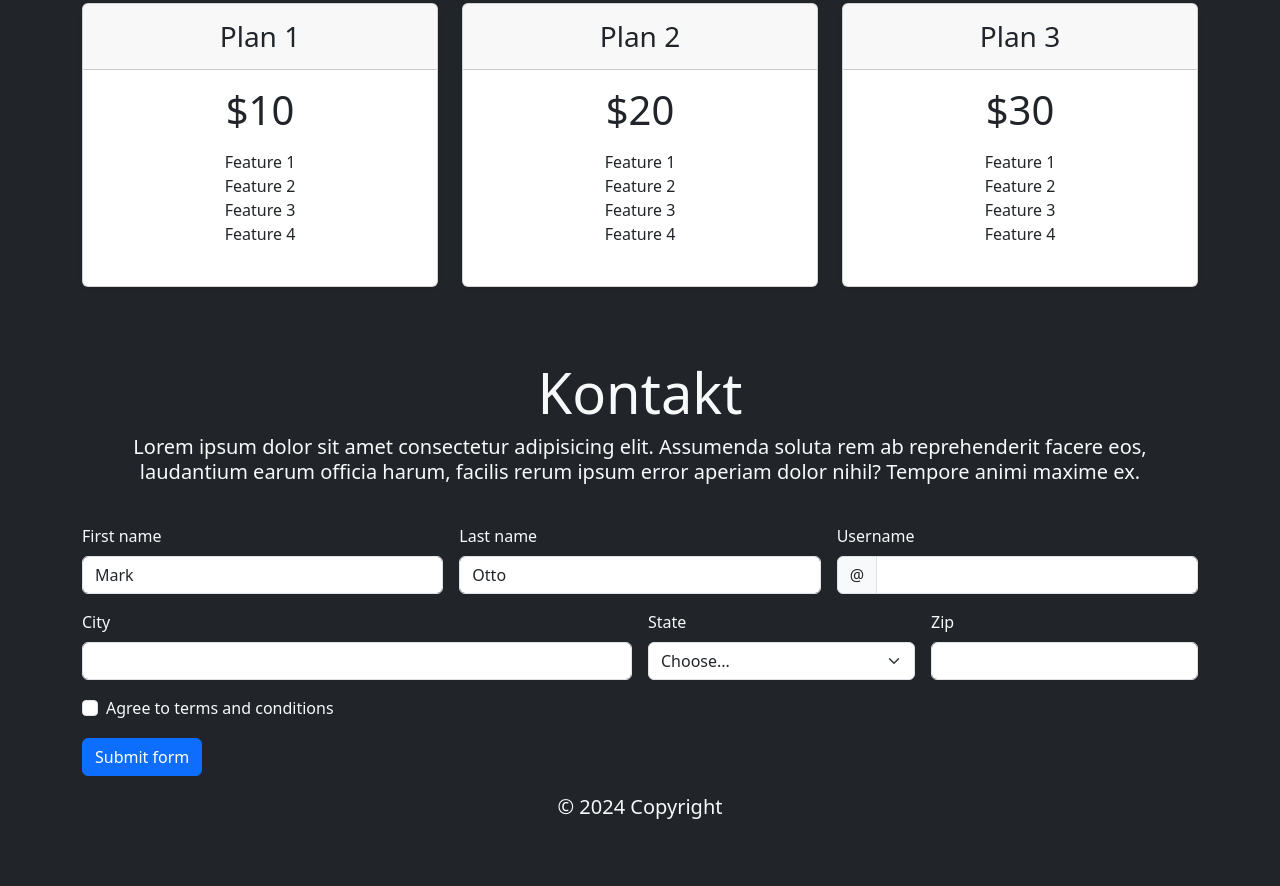
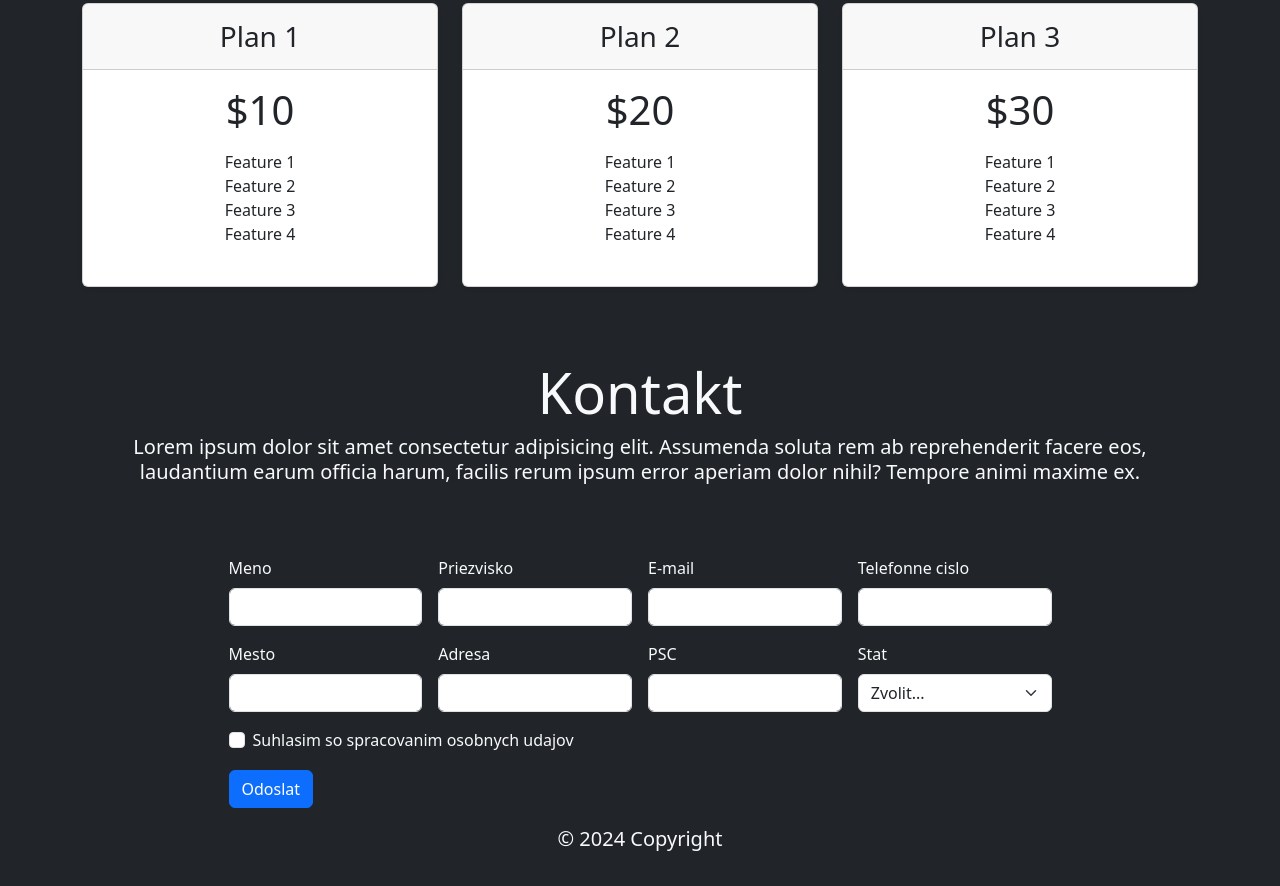
Before and after one commit to Klimexing/brick, a website: page index.html in a window 1280 px wide. Shown: the part 1401-2287 px from the top of the page. Before the commit the page ends 2255 px from the top, so only its background shows below. Drawn offline with nearby package versions, Linux system fonts and the light colour scheme.

Commit message:
making a few css fixes regarding buttons, etc.,

```diff
--- a/index.html
+++ b/index.html
@@ -23,9 +23,9 @@
                 <div id="navBar" class="collapse navbar-collapse">
                     <ul class="navbar-nav">
                         <li class="nav-item"><a class="nav-link active" aria-current="page" href="index.html">Domov</a></li>
-                        <li class="nav-item"><a class="nav-link" href="#">Sluzby</a></li>
-                        <li class="nav-item"><a class="nav-link" href="#">Cennik</a></li>
-                        <li class="nav-item"><a class="nav-link" href="#">Kontakt</a></li>
+                        <li class="nav-item"><a class="nav-link" href="#sluzby">Sluzby</a></li>
+                        <li class="nav-item"><a class="nav-link" href="#cennik">Cennik</a></li>
+                        <li class="nav-item"><a class="nav-link" href="#kontakt">Kontakt</a></li>
                     </ul>
                 </div>
             </div>
@@ -39,11 +39,11 @@
                     <div class="container">
                         <div class="d-flex justify-content-center align-items-center">
                             <div class="text-white">
-                                <h1 class="fw-normal">Aj Vam pomozem k vysnenemu domovu</h1>
+                                <h1 class="fw-normal">Aj Vam pomozeme k vysnenemu byvaniu</h1>
                                 <p class="fs-3 lh-sm">Lorem ipsum dolor sit amet consectetur adipisicing elit.
                                     Assumenda soluta rem ab reprehenderit facere eos, laudantium earum officia harum, facilis rerum ipsum error aperiam dolor nihil?
                                     Tempore animi maxime ex.</p>
-                                <a class="btn btn-outline-light btn-lg m-2" role="button" href="#">Napiste mi</a>
+                                <a class="btn btn-light btn-lg m-2" role="button" href="#">Napiste nam</a>
                             </div>
                         </div>
                     </div>
@@ -52,7 +52,7 @@
         </div>
 
 
-        <div class="container px-4 ">
+        <div class="container px-4" id="sluzby">
             <div class="container">
                 <div class="pricing-header p-3 pb-md-4 mx-auto text-center">
                     <h1 class="display-4 fw-normal">Sluzby</h1>
@@ -107,7 +107,7 @@
             </div>
         </div>
 
-        <div class="container py-3">
+        <div class="container py-3" id="cennik">
             <div class="pricing-header p-3 pb-md-4 mx-auto text-center">
                 <h1 class="display-4 fw-normal">Cennik</h1>
                 <p class="lead lh-sm">Lorem ipsum dolor sit amet consectetur adipisicing elit.
@@ -170,7 +170,7 @@
             </div>
         </div>
 
-    <div class="container border-0">
+        <div class="container border-0" id="kontakt">
             <div class="pricing-header p-3 pb-md-4 mx-auto text-center">
                 <h1 class="display-4 fw-normal">Kontakt</h1>
                 <p class="lead lh-sm">Lorem ipsum dolor sit amet consectetur adipisicing elit.
@@ -178,50 +178,60 @@
                     Tempore animi maxime ex.</p>
             </div>
 
-        <form class="row g-3">
-            <div class="col-md-4">
-              <label for="validationDefault01" class="form-label">First name</label>
-              <input type="text" class="form-control" id="validationDefault01" value="Mark" required>
-            </div>
-            <div class="col-md-4">
-              <label for="validationDefault02" class="form-label">Last name</label>
-              <input type="text" class="form-control" id="validationDefault02" value="Otto" required>
-            </div>
-            <div class="col-md-4">
-              <label for="validationDefaultUsername" class="form-label">Username</label>
-              <div class="input-group">
-                <span class="input-group-text" id="inputGroupPrepend2">@</span>
-                <input type="text" class="form-control" id="validationDefaultUsername" aria-describedby="inputGroupPrepend2" required>
-              </div>
-            </div>
-            <div class="col-md-6">
-              <label for="validationDefault03" class="form-label">City</label>
-              <input type="text" class="form-control" id="validationDefault03" required>
+            <div class="row justify-content-center">
+                <form class="row g-3 col-md-9">
+                    <div class="col-md-3">
+                        <label for="validationDefault01" class="form-label">Meno</label>
+                        <input type="text" class="form-control" id="validationDefault01" required>
                     </div>
                     <div class="col-md-3">
-              <label for="validationDefault04" class="form-label">State</label>
-              <select class="form-select" id="validationDefault04" required>
-                <option selected disabled value="">Choose...</option>
-                <option>...</option>
-              </select>
+                        <label for="validationDefault02" class="form-label">Priezvisko</label>
+                        <input type="text" class="form-control" id="validationDefault02" required>
                     </div>
                     <div class="col-md-3">
-              <label for="validationDefault05" class="form-label">Zip</label>
+                        <label for="validationDefault03" class="form-label">E-mail</label>
+                        <input type="email" class="form-control" id="validationDefault03" required>
+                    </div>
+                    <div class="col-md-3">
+                        <label for="validationDefault04" class="form-label">Telefonne cislo</label>
+                        <input type="number" class="form-control" id="validationDefault04" required>
+                    </div>
+                    <div class="col-md-3">
+                        <label for="validationDefault05" class="form-label">Mesto</label>
                         <input type="text" class="form-control" id="validationDefault05" required>
+                    </div>
+                    <div class="col-md-3">
+                        <label for="validationDefault05" class="form-label">Adresa</label>
+                        <input type="text" class="form-control" id="validationDefault06" required>
+                    </div>
+                    <div class="col-md-3">
+                        <label for="validationDefault06" class="form-label">PSC</label>
+                        <input type="number" class="form-control" id="validationDefault07" required>
+                    </div>
+                    <div class="col-md-3">
+                        <label for="validationDefault07" class="form-label">Stat</label>
+                        <select class="form-select" id="validationDefault05" required>
+                            <option selected disabled value="">Zvolit...</option>
+                            <option>Slovensko</option>
+                            <option>Cesko</option>
+                        </select>
                     </div>
                     <div class="col-12">
                         <div class="form-check">
                             <input class="form-check-input" type="checkbox" value="" id="invalidCheck2" required>
                             <label class="form-check-label" for="invalidCheck2">
-                  Agree to terms and conditions
+                                Suhlasim so spracovanim osobnych udajov
                             </label>
                         </div>
                     </div>
                     <div class="col-12">
-              <button class="btn btn-primary" type="submit">Submit form</button>
+                        <button class="btn btn-primary" type="submit">Odoslat</button>
                     </div>
                 </form>
             </div>
+        </div>
+
+
 
     </main>
 
```
Lines whose indentation alone changed are shown as unchanged.
